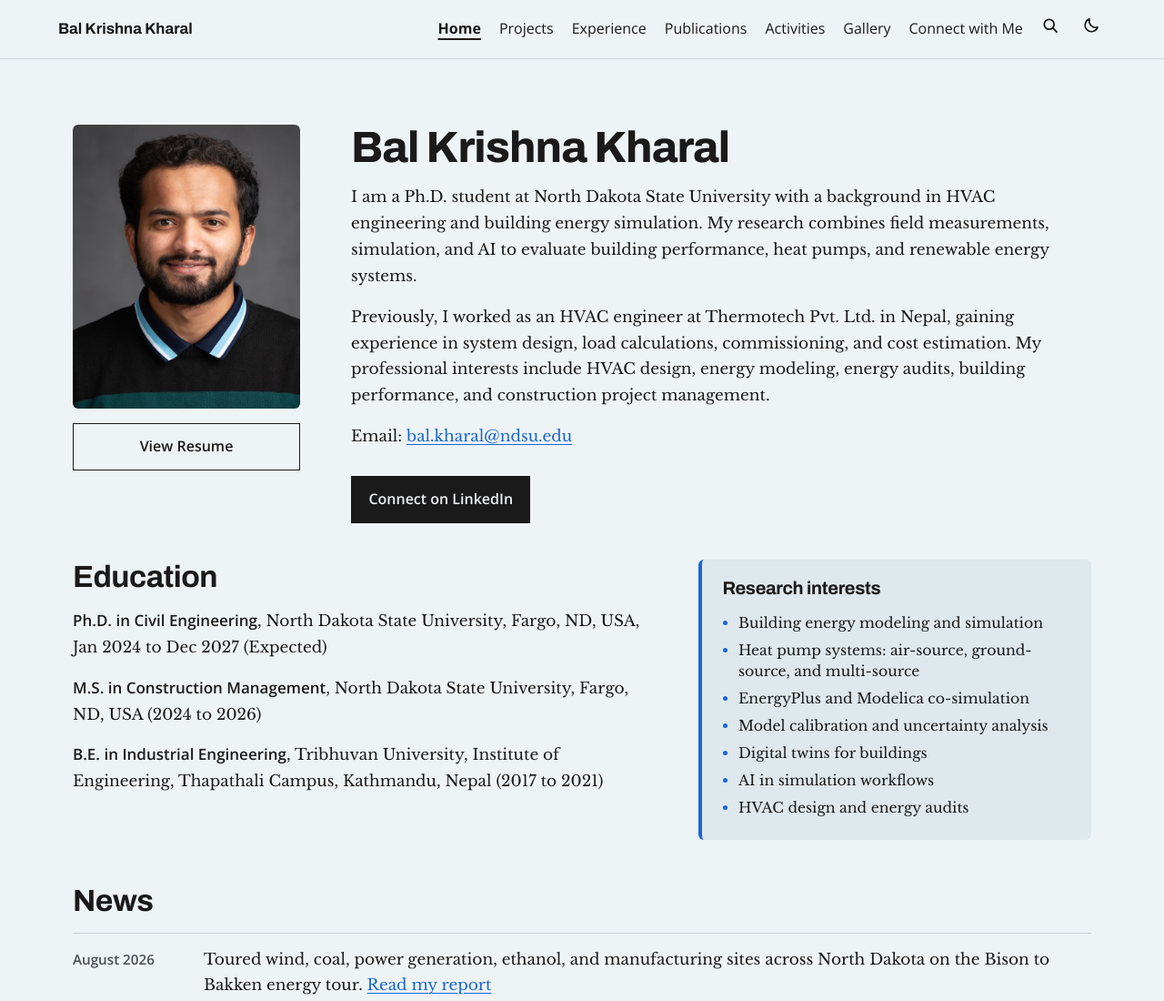
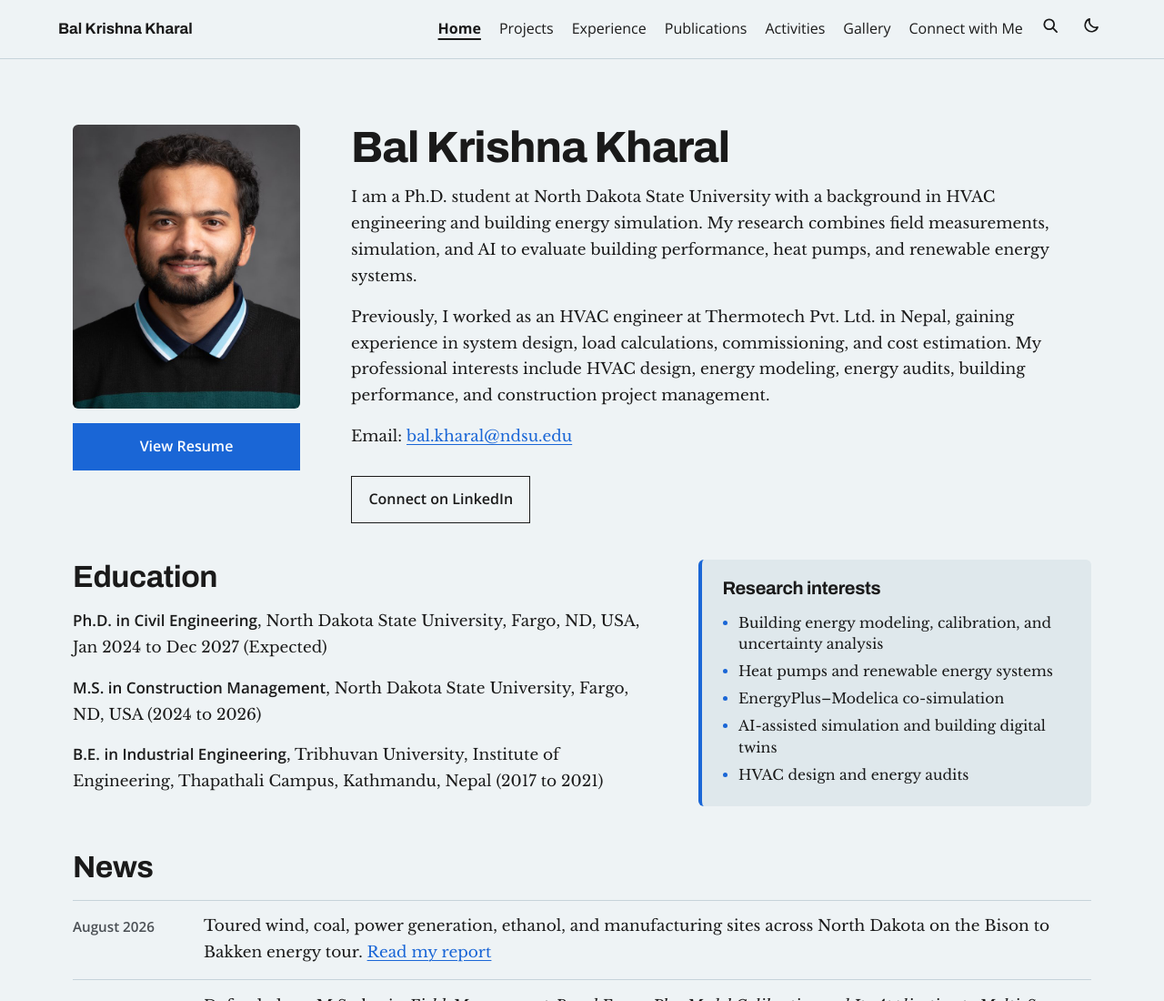
Before and after one commit to Balkharal/BalKharal.github.io, a plain HTML site: page index.html in a window 1280 px wide. Shown: the top 1100 px of the page at 91% size. Drawn offline with nearby package versions, Linux system fonts and the light colour scheme.

Commit message:
Add files via upload

```diff
--- a/index.html
+++ b/index.html
@@ -161,6 +161,9 @@ h1 {
 .photo-col { width: clamp(180px, 20vw, 250px); }
 .portrait { width: 100%; }
 .btn.cv { display: block; margin-top: 1rem; text-align: center; font-family: var(--sans); }
+.btn.cv { background: var(--link); border-color: var(--link); color: #ffffff; }
+.btn.cv:hover { background: var(--link); opacity: 0.88; }
+:root[data-dark="true"] .btn.cv { color: #0b1a24; }
 .role { margin: 0.6rem 0 0; font-family: var(--sans); font-size: 1.1rem; color: var(--muted); }
 .degrees { list-style: none; margin: 1rem 0 0; padding: 0; }
 .degrees li { padding: 0.2rem 0; }
@@ -226,6 +229,7 @@ h3 {
 .skills dd { margin: 0; }
 
 .gallery-intro { max-width: 62ch; margin: 0 0 1rem; color: var(--muted); }
+#projects .gallery-intro { max-width: none; }
 .gallery-section { margin-top: 2.5rem; }
 .gallery-section h3 { font-size: 1.35rem; margin-bottom: 1rem; }
 .grid { display: grid; grid-template-columns: repeat(auto-fill, minmax(min(100%, 15rem), 1fr)); gap: 1.25rem; list-style: none; margin: 0; padding: 0; }
@@ -429,7 +433,7 @@ footer {
       </div>
       <p class="email">Email: <a href="mailto:bal.kharal@ndsu.edu">bal.kharal@ndsu.edu</a></p>
       <div class="actions">
-        <a class="btn primary" href="https://www.linkedin.com/in/bal-krishna-kharal-b3676816a">Connect on LinkedIn</a>
+        <a class="btn" href="https://www.linkedin.com/in/bal-krishna-kharal-b3676816a" target="_blank" rel="noopener">Connect on LinkedIn</a>
       </div>
     </div>
   </div>
@@ -446,12 +450,10 @@ footer {
     <aside class="interests" aria-labelledby="interests-title">
       <h2 id="interests-title">Research interests</h2>
       <ul>
-        <li>Building energy modeling and simulation</li>
-        <li>Heat pump systems: air-source, ground-source, and multi-source</li>
-        <li>EnergyPlus and Modelica co-simulation</li>
-        <li>Model calibration and uncertainty analysis</li>
-        <li>Digital twins for buildings</li>
-        <li>AI in simulation workflows</li>
+        <li>Building energy modeling, calibration, and uncertainty analysis</li>
+        <li>Heat pumps and renewable energy systems</li>
+        <li>EnergyPlus–Modelica co-simulation</li>
+        <li>AI-assisted simulation and building digital twins</li>
         <li>HVAC design and energy audits</li>
       </ul>
     </aside>
```
